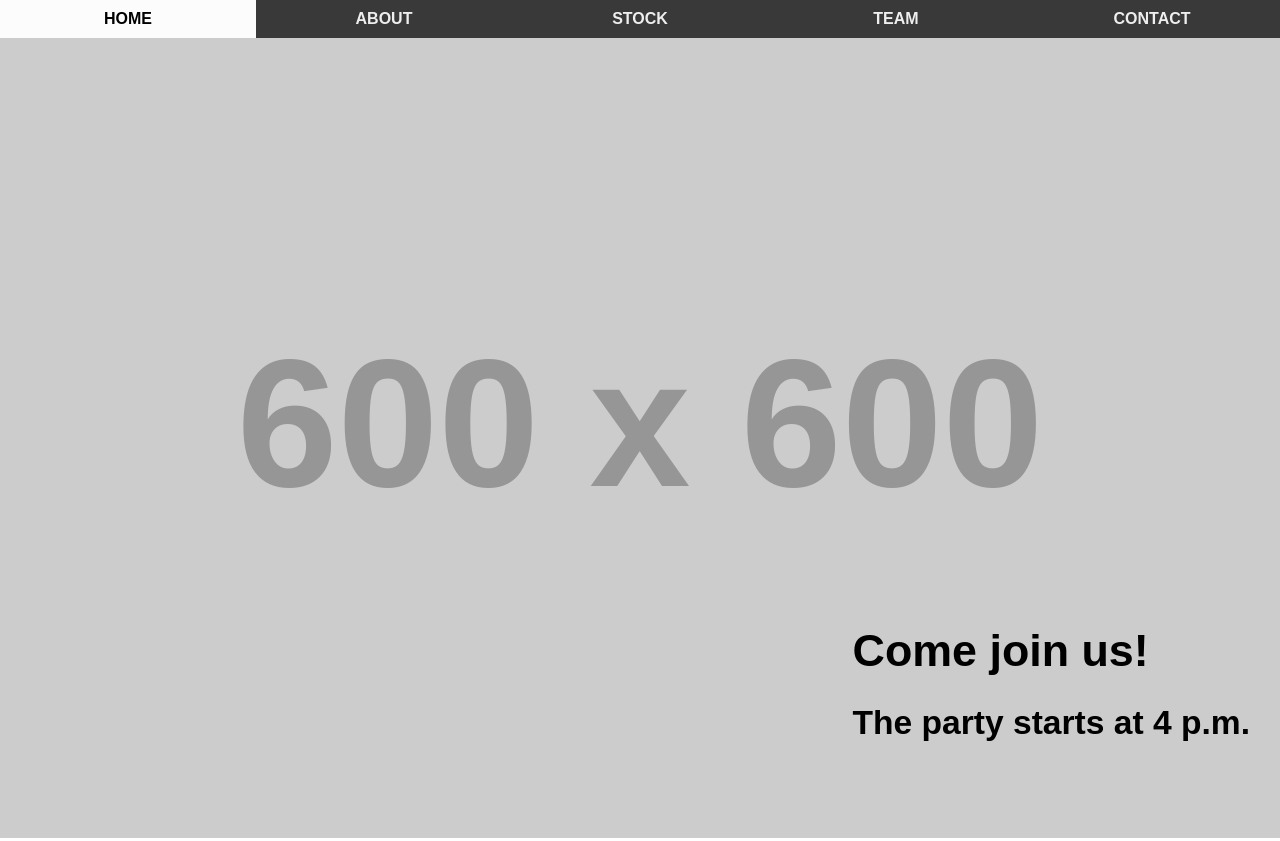
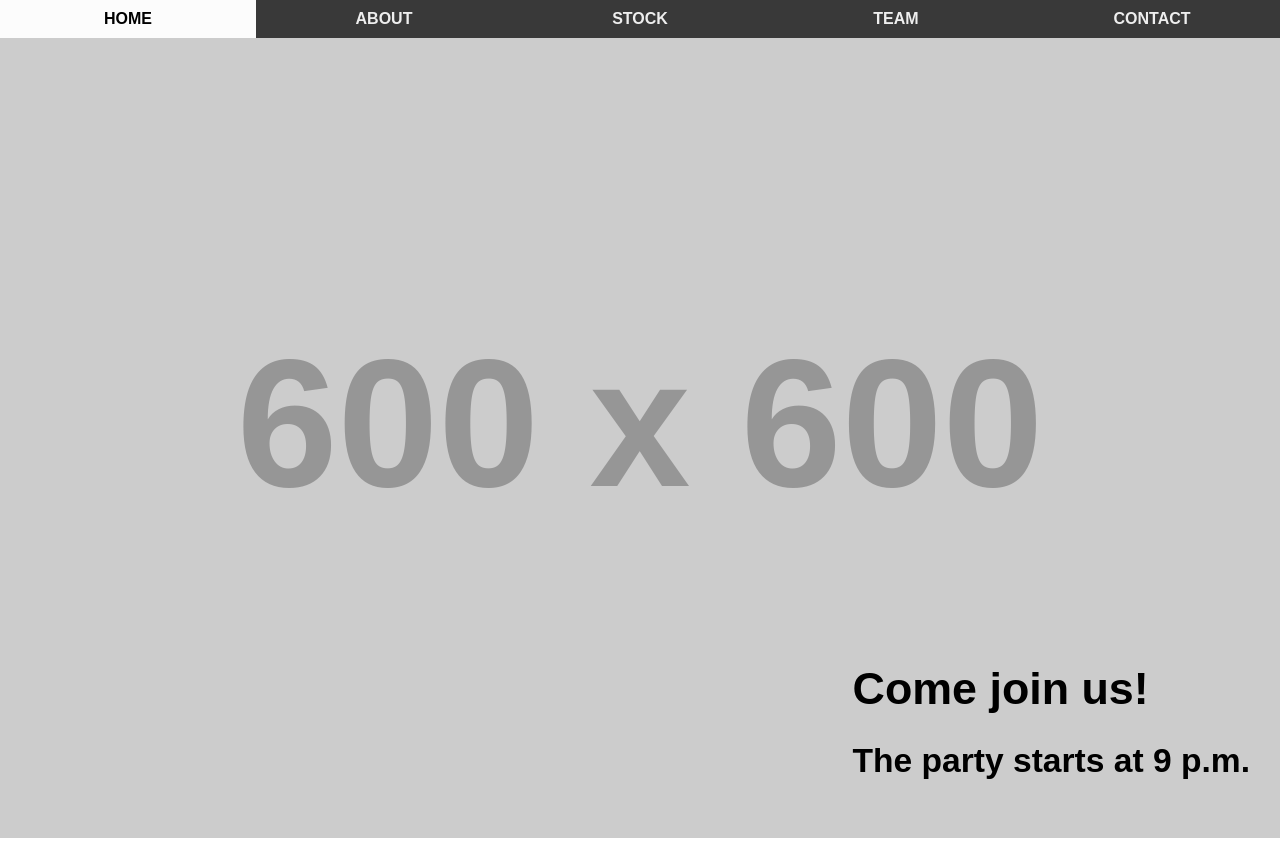
Before and after one commit to kristoferwildermuth/08062020, a plain HTML site: page index.html in a window 1280 px wide. Shown: the top 841 px of the page. Drawn offline with Linux system fonts and the light colour scheme; placeholder pictures from the web are drawn by us.

Commit message:
Revised party time and styles.css

```diff
--- a/css/styles.css
+++ b/css/styles.css
@@ -57,6 +57,7 @@ nav ul li a:hover {
 }
 
 header {
+  position: relative;
   background-image: url("https://placehold.it/600");
   height: 300px;
   background-size: cover;
--- a/index.html
+++ b/index.html
@@ -25,7 +25,7 @@
     <header>
       <div class="header-text">
         <h1>Come join us!</h1>
-        <h2>The party starts at 4 p.m.</h2>
+        <h2>The party starts at 9 p.m.</h2>
       </div>
     </header>
     <main>
```
